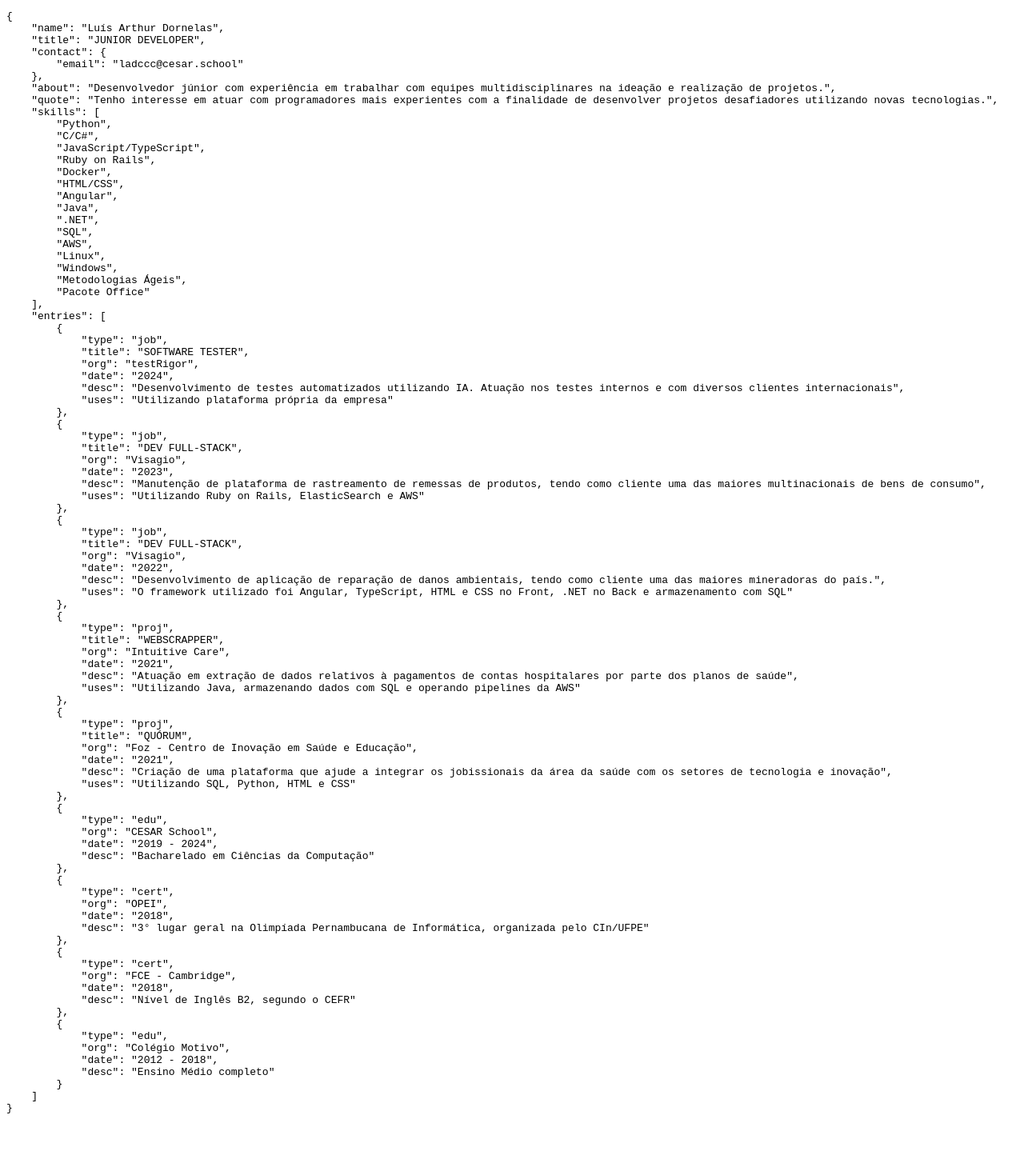
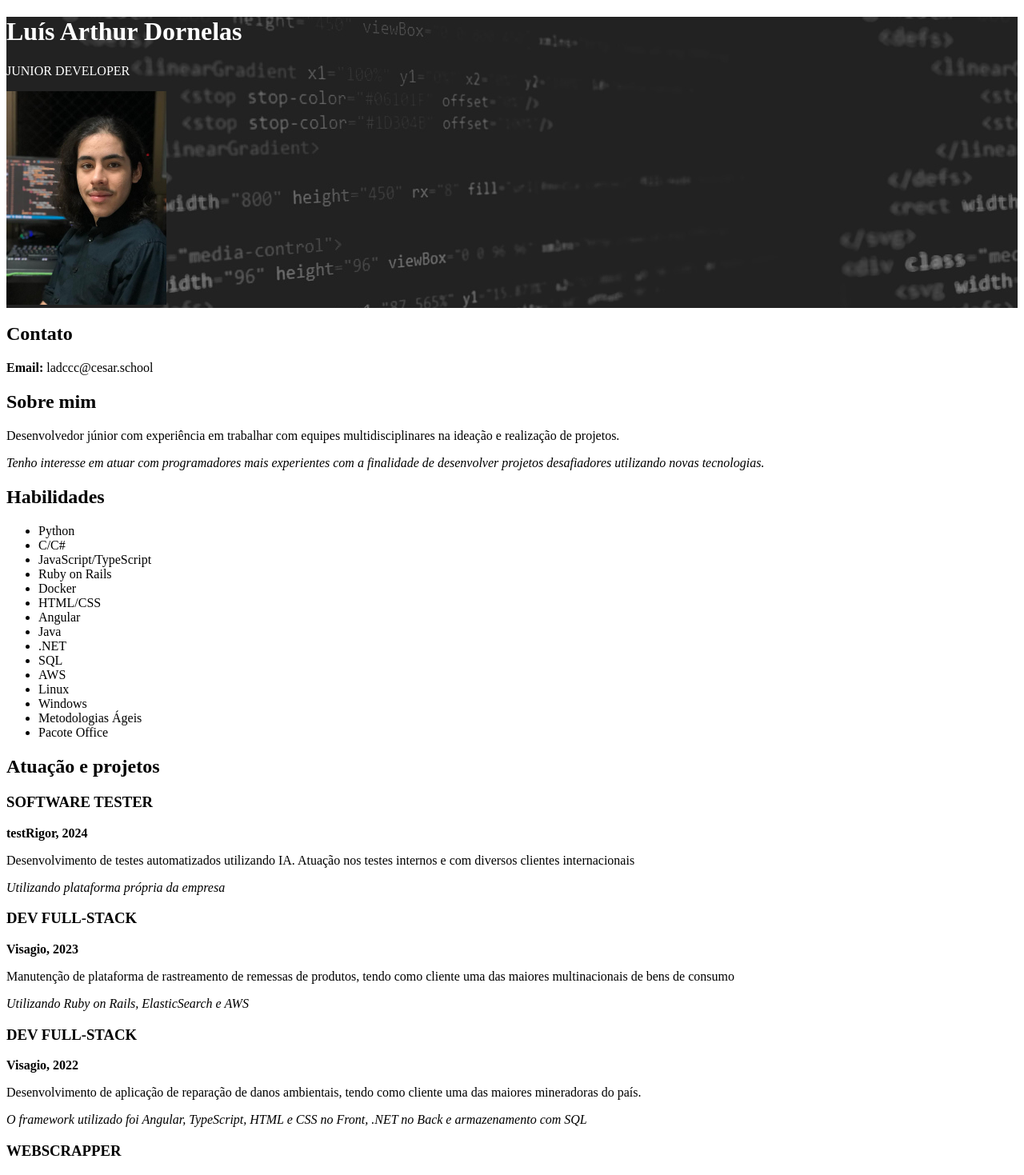
Before and after one commit to LuisArthurDornelas/luisarthurdornelas.github.io, a SvelteKit app: page / in a window 1280 px wide. Shown: the top 1469 px of the page at 80% size. Before the commit the page ends 1406 px from the top, so only its background shows below. Built offline with nearby package versions, Linux system fonts and the light colour scheme.

Commit message:
Add site contents

```diff
--- a/src/lib/data.yml
+++ b/src/lib/assets/data.yml
@@ -1,16 +1,5 @@
 %YAML 1.2
 ---
-name: Luís Arthur Dornelas
-title: JUNIOR DEVELOPER
-contact:
-  email: ladccc@cesar.school
-
-about: Desenvolvedor júnior com experiência em trabalhar com equipes multidisciplinares na ideação e realização de projetos.
-quote: Tenho interesse em atuar com programadores mais experientes com a finalidade de desenvolver projetos desafiadores utilizando novas tecnologias.
-
-skills: [ Python, C/C#, JavaScript/TypeScript, Ruby on Rails, Docker, HTML/CSS, Angular, Java, .NET, SQL, AWS, Linux, Windows, Metodologias Ágeis, Pacote Office ]
-
-entries:
 - type: job
   title: SOFTWARE TESTER
   org: testRigor
--- /dev/null
+++ b/src/lib/components/entries.svelte
@@ -0,0 +1,18 @@
+<script>
+	import allEntries from '$lib/assets/data.yml';
+	const { type } = $props();
+	const entries = allEntries.filter((e) => type.includes(e.type));
+</script>
+
+{#each entries as e}
+	<article>
+		{#if e.title}
+			<h3>{e.title}</h3>
+		{/if}
+		<p><b>{e.org}, {e.date}</b></p>
+		<p>{e.desc}</p>
+		{#if e.uses}
+			<p><i>{e.uses}</i></p>
+		{/if}
+	</article>
+{/each}
--- a/src/routes/+page.svelte
+++ b/src/routes/+page.svelte
@@ -1,5 +1,66 @@
 <script>
-	import data from '$lib/data.yml';
+	import Entries from '$lib/components/entries.svelte';
+	import bgImg from '$lib/assets/bg.jpg';
+	import profilePic from '$lib/assets/profile.jpg';
 </script>
 
-<pre>{JSON.stringify(data, null, 4)}</pre>
+<header style="background: url({bgImg}); color: white">
+	<h1>Luís Arthur Dornelas</h1>
+	<p>JUNIOR DEVELOPER</p>
+	<img src={profilePic} alt="Foto de Luís" style="width: 200px" />
+</header>
+<main>
+	<div class="rcol">
+		<section id="contact">
+			<h2>Contato</h2>
+			<p><b>Email:</b> ladccc@cesar.school</p>
+		</section>
+		<section id="about">
+			<h2>Sobre mim</h2>
+			<p>
+				Desenvolvedor júnior com experiência em trabalhar com equipes multidisciplinares na ideação
+				e realização de projetos.
+			</p>
+			<p>
+				<i>
+					Tenho interesse em atuar com programadores mais experientes com a finalidade de
+					desenvolver projetos desafiadores utilizando novas tecnologias.
+				</i>
+			</p>
+		</section>
+		<section id="skills">
+			<h2>Habilidades</h2>
+			<ul>
+				<li>Python</li>
+				<li>C/C#</li>
+				<li>JavaScript/TypeScript</li>
+				<li>Ruby on Rails</li>
+				<li>Docker</li>
+				<li>HTML/CSS</li>
+				<li>Angular</li>
+				<li>Java</li>
+				<li>.NET</li>
+				<li>SQL</li>
+				<li>AWS</li>
+				<li>Linux</li>
+				<li>Windows</li>
+				<li>Metodologias Ágeis</li>
+				<li>Pacote Office</li>
+			</ul>
+		</section>
+	</div>
+	<div class="lcol">
+		<section id="experiences">
+			<h2>Atuação e projetos</h2>
+			<Entries type={['job', 'proj']} />
+		</section>
+		<section id="formations">
+			<h2>Formação e certificações</h2>
+			<Entries type={['edu', 'cert']} />
+		</section>
+	</div>
+</main>
+<footer>
+	<p>Website desenhado e desenvolvido por Kalil Cabral com Svelte</p>
+	<p>Copyright ©2024-2025 Luís Arthur Dornelas | Todos os direitos reservados</p>
+</footer>
```
Also changed, not shown: src/lib/assets/bg.jpg (added), src/lib/assets/profile.jpg (added).
